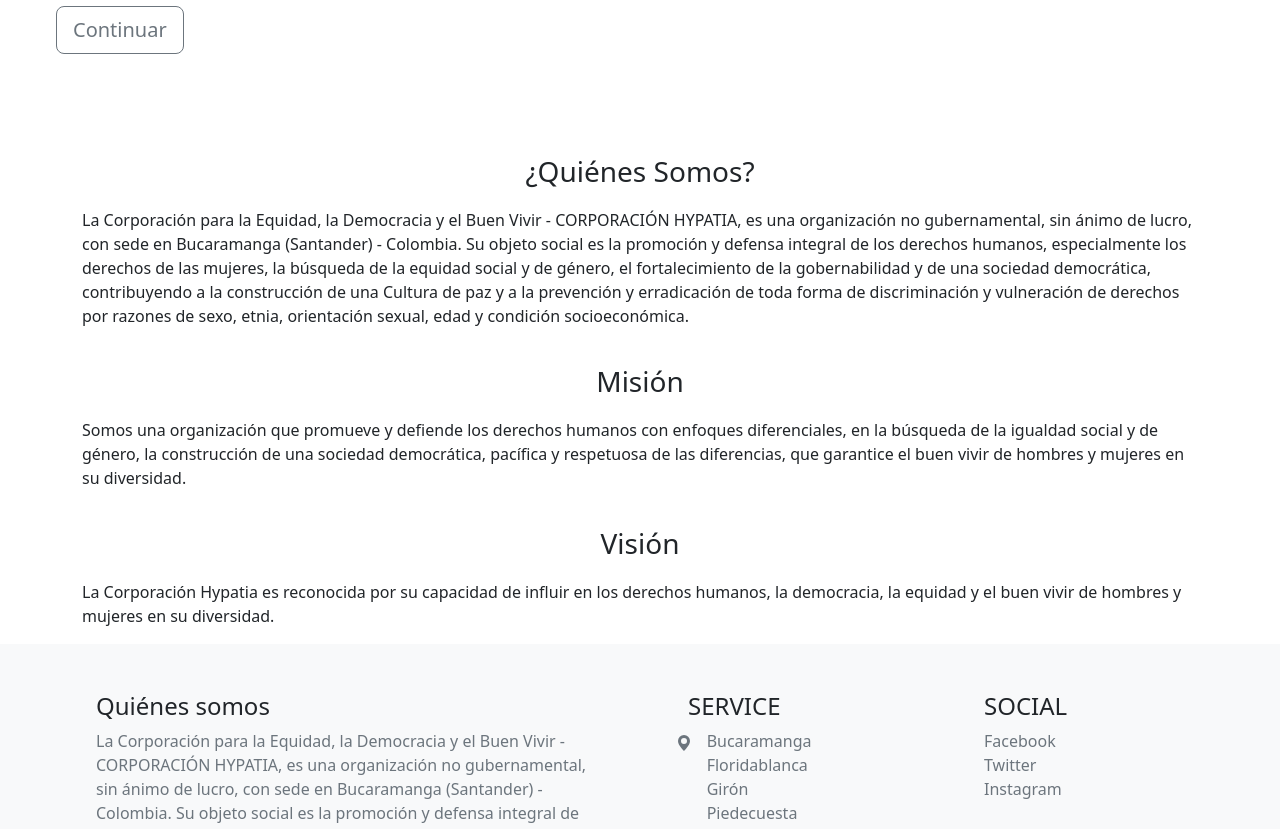
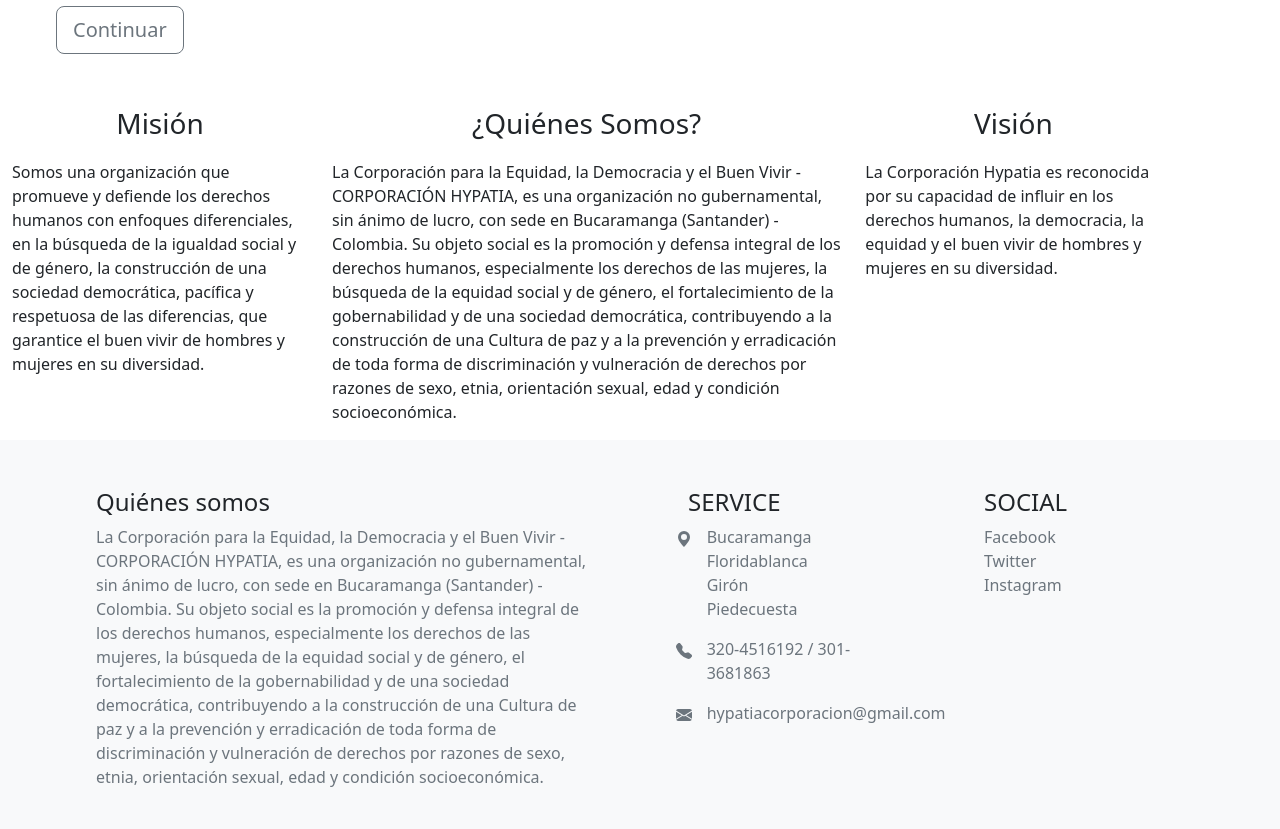
Before and after one commit to programateacademy/5-Corpohypatiapatia-Corpohypatia-Front-end, a React (Create React App) app: page / in a window 1280 px wide. Shown: the part 589-1418 px from the top of the page. Built offline with nearby package versions, Linux system fonts and the light colour scheme; no server answers; the HTML template or start-up script is replaced by a standard one.

Commit message:
row-2 landing

```diff
--- a/src/pages/home/Home.jsx
+++ b/src/pages/home/Home.jsx
@@ -22,22 +22,28 @@ function Home() {
                     </div>
                 </div>
             </div>
-            {/* text */}
-            <div className="container">
+            {/* about company */}
+            <div className="container-fluid">
                 <div className="row">
-                    <p className="fs-3 text-center mt-5">¿Quiénes Somos?</p>
+                    <div className="col-sm-3 col-md-3 col-lg-3 col-xl-3">
+                        <p className="fs-3 text-center">Misión</p>
+                        <p className=''>
+                            Somos una organización que promueve y defiende los derechos humanos con enfoques diferenciales, en la búsqueda de la igualdad social y de género, la construcción de una sociedad democrática, pacífica y respetuosa de las diferencias, que garantice el buen vivir de hombres y mujeres en su
+                            diversidad.
+                        </p>
+                    </div>
+                    <div className="col-sm-5 col-md-5 col-lg-5 col-xl-5">
+                        <p className="fs-3 text-center">¿Quiénes Somos?</p>
                         <p className="">La Corporación para la Equidad, la Democracia y el Buen Vivir - CORPORACIÓN HYPATIA, es una organización no gubernamental, sin ánimo de lucro, con sede en Bucaramanga (Santander) - Colombia.
                             Su objeto social es la promoción y defensa integral de los derechos humanos, especialmente los derechos de las mujeres, la búsqueda de la equidad social y de género, el fortalecimiento de la gobernabilidad y de una sociedad democrática, contribuyendo a la construcción de una Cultura de paz y a la prevención y erradicación de toda forma de discriminación y vulneración de derechos por razones de sexo, etnia, orientación sexual, edad y condición socioeconómica.
                         </p>
-                    <p className="fs-3 text-center mt-3">Misión</p>
-                    <p>
-                        Somos una organización que promueve y defiende los derechos humanos con enfoques diferenciales, en la búsqueda de la igualdad social y de género, la construcción de una sociedad democrática, pacífica y respetuosa de las diferencias, que garantice el buen vivir de hombres y mujeres en su
-                        diversidad.
-                    </p>
-                    <p className="fs-3 text-center mt-3">Visión</p>
+                    </div>
+                    <div className="col-sm-3 col-md-3 col-lg-3 col-xl-3">
+                        <p className="fs-3 text-center">Visión</p>
                         <p>
                             La Corporación Hypatia es reconocida por su capacidad de influir en los derechos humanos, la democracia, la equidad y el buen vivir de hombres y mujeres en su diversidad.
                         </p>
+                    </div>
                 </div>
             </div>
 
```
Lines whose indentation alone changed are shown as unchanged.
